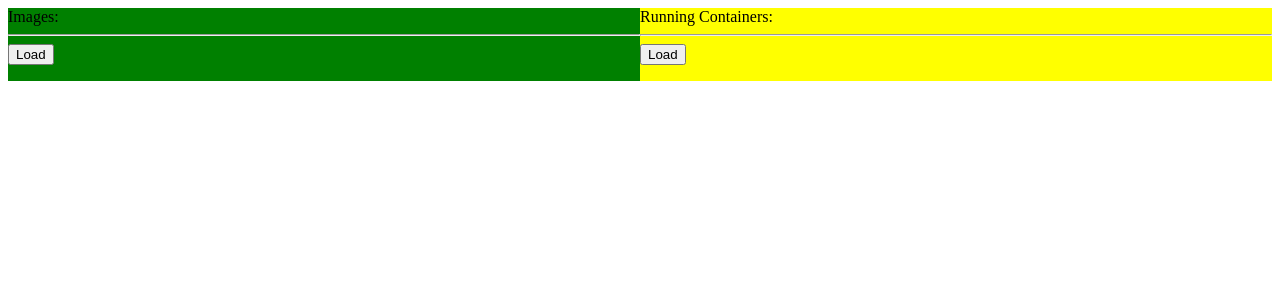
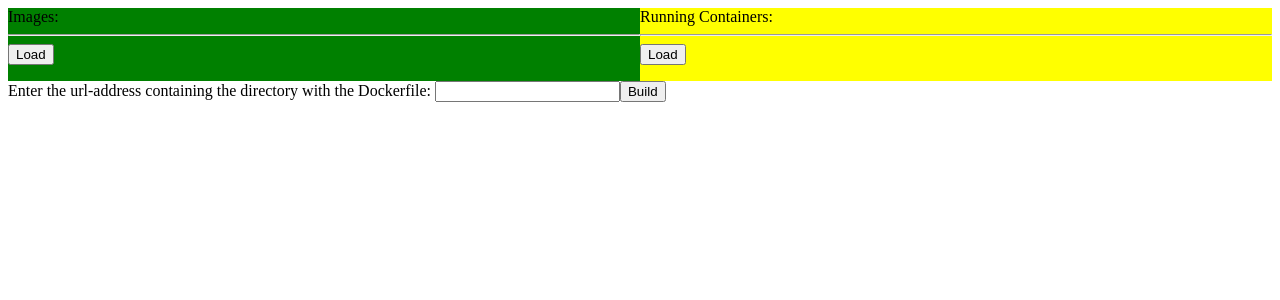
Before and after one commit to Sergei-vb/async_test, a Python web app: template template/manage.html in a window 1280 px wide. Shown: the top 300 px of the page. Run offline with Jinja, Linux system fonts and the light colour scheme; the template is opened without the code that fills it, so the values that code supplies are empty.

Commit message:
Added the ability to create images from Dockerfile.

```diff
--- a/static/websockets.js
+++ b/static/websockets.js
@@ -2,10 +2,20 @@ function load(key_from_html) {
         var ws = new WebSocket("ws://" + location.host + "/load_from_docker/");
         ws.onopen = function() {
            console.log("opened");
-           ws.send(key_from_html)
+           if (key_from_html == "url-address") {
+           var value_url = $("#url").val()
+           var dict = {};
+           dict[key_from_html] = value_url;
+           dict = JSON.stringify(dict);
+           ws.send(dict);
+           } else {
+           var dict = {};
+           dict[key_from_html] = key_from_html;
+           dict = JSON.stringify(dict);
+           ws.send(dict);
+           }
         };
         ws.onmessage = function (evt) {
-           console.log(evt.data);
            var getjson = evt.data;
            var parsejson = JSON.parse(getjson);
            if (key_from_html == "images") {$("#print_images").empty();};
@@ -21,6 +31,11 @@ function load(key_from_html) {
                  $("#print_containers").append("<li>" + parsejson.containers[key] + "</li>");
                  };
                  break;
+              case "url-address":
+                 for (key in parsejson) {
+                 $("#output").append("<li>" + parsejson[key] + "</li>");
+                 };
+                 break;
               default:
                  alert(parsejson.message)
            };
--- a/template/manage.html
+++ b/template/manage.html
@@ -19,5 +19,9 @@
             <ul id="print_containers"></ul>
         </div>
     </div>
+    <div style="clear:both">Enter the url-address containing the directory with the Dockerfile:
+        <input type="text" id="url"><input type="button" value="Build" onclick="load('url-address')">
+        <ul id="output" style="background-color:grey"></ul>
+    </div>
 </body>
 </html>
```
Also changed, not shown: hello_world.py (+8 -3 lines).
